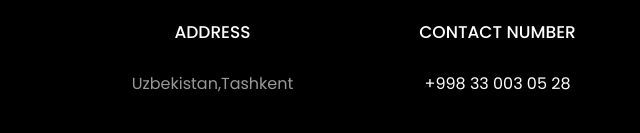
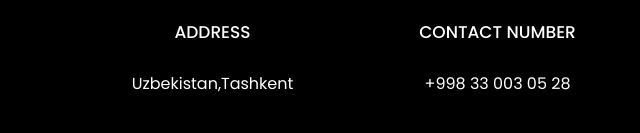
Before and after one commit to mukhtarovsarvar/potfolio, a plain HTML site: page index.html in a window 1280 px wide. Shown: the part 4432-4565 px from the top of the page, 0-640 px from the left. Drawn offline with Linux system fonts and the light colour scheme; files whose address does not match are found by name.

Commit message:
Location

```diff
--- a/index.html
+++ b/index.html
@@ -528,7 +528,7 @@
                         <span class="icon-map-signs"></span>
                     </div>
                     <h3 class="mb-4">Address</h3>
-                    <p>Uzbekistan,Tashkent</p>
+                    <p> <a href="https://www.google.com/maps/place/%D0%A2%D0%B0%D1%88%D0%BA%D0%B5%D0%BD%D1%82,+%D0%A3%D0%B7%D0%B1%D0%B5%D0%BA%D0%B8%D1%81%D1%82%D0%B0%D0%BD/@41.2825121,69.1389399,11z/data=!3m1!4b1!4m5!3m4!1s0x38ae8b0cc379e9c3:0xa5a9323b4aa5cb98!8m2!3d41.2994958!4d69.2400734">Uzbekistan,Tashkent</a> </p>
                 </div>
             </div>
             <div class="col-md-6 col-lg-3 d-flex ftco-animate">
```
